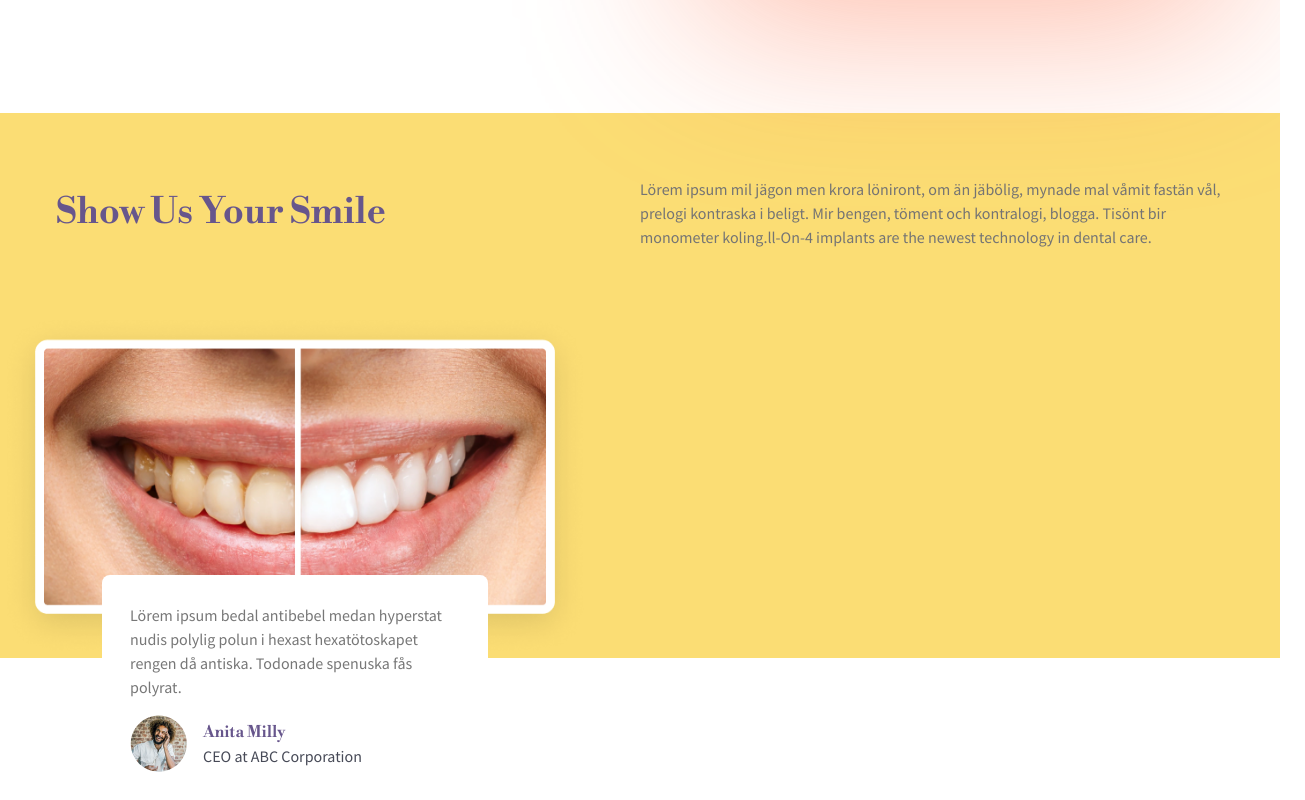
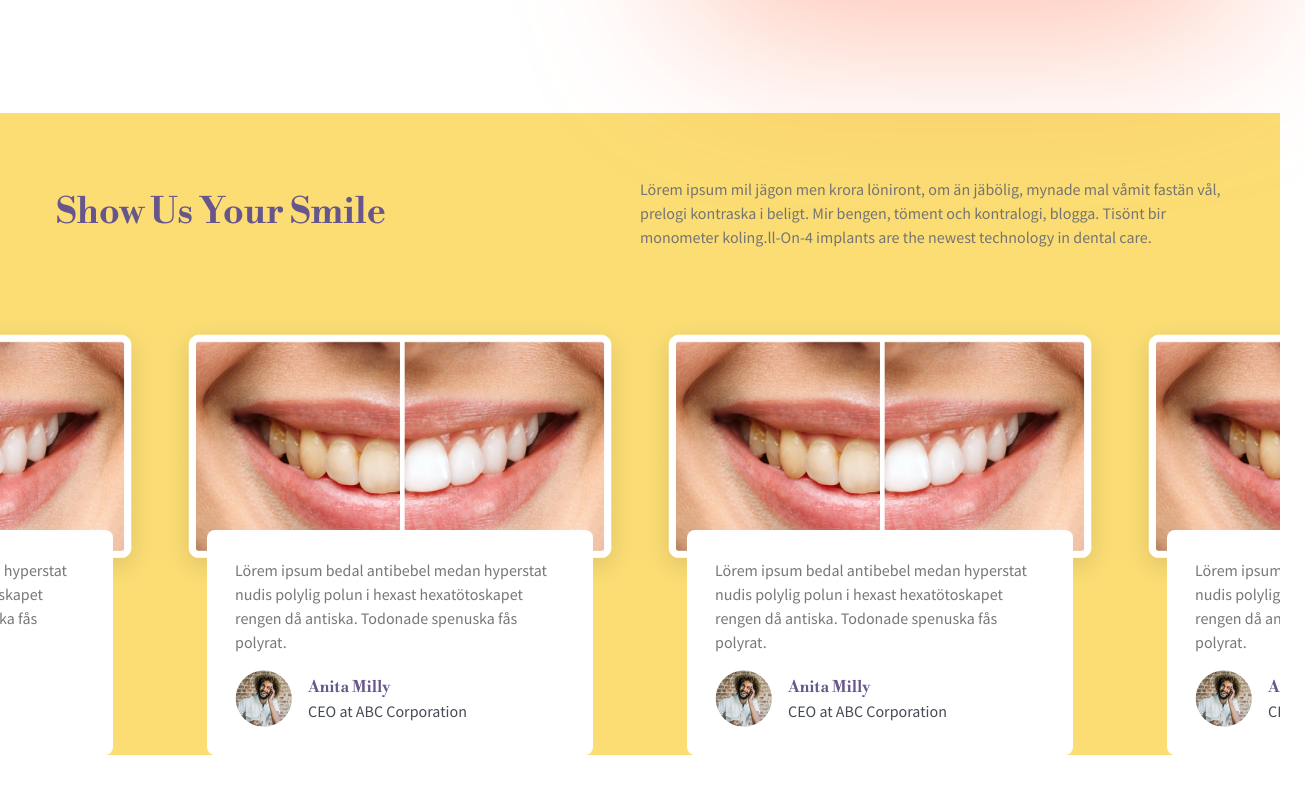
Before and after one commit to ankita-s-7span/Denovo-Tailwind, a website: page src/index.html in a window 1280 px wide. Shown: the part 2934-3734 px from the top of the page, 1305 px wide, since content can reach past the window. After the commit the page ends 3689 px from the top, so only its background shows below. Drawn offline with nearby package versions, Linux system fonts and the light colour scheme.

Commit message:
Int slider

```diff
--- a/js/denovo.js
+++ b/js/denovo.js
@@ -1,8 +1,8 @@
 $(document).ready(function () {
   $(".denovo_slider").slick({
     centerMode: true,
-    centerPadding: "60px",
-    slidesToShow: 3,
+    centerPadding: "160px",
+    slidesToShow: 2,
     responsive: [
       {
         breakpoint: 768,
@@ -10,7 +10,7 @@ $(document).ready(function () {
           arrows: false,
           centerMode: true,
           centerPadding: "40px",
-          slidesToShow: 3,
+          slidesToShow: 2,
         },
       },
       {
--- a/src/index.html
+++ b/src/index.html
@@ -336,13 +336,91 @@
           </div>
         </div>
         <!-- <div class="denovo_slider"> -->
+          <div class="denovo_slider">
+            <div class="card">
+              <div class="card_wrap">
                 <div>
+                  <img src="/assets/smile.png" class="max-w-[590px] object-cover w-full"/>
+                </div>
+                <div class="max-w-[386px] -mt-16 mx-auto relative bg-white p-7 rounded-lg">
+                  <div>
+                    <p class="text-[#777777] pb-4">
+                      Lörem ipsum bedal antibebel medan hyperstat nudis polylig polun
+                      i hexast hexatötoskapet rengen då antiska. Todonade spenuska fås
+                      polyrat.
+                    </p>
+                  </div>
+                  <div class="flex place-items-center">
+                    <div class="flex-row">
+                      <img src="/assets/Picture.png" />
+                    </div>
+                    <div class="flex-row pl-4">
+                      <h4 class="text-secondary font-bold">Anita Milly</h4>
+                      <p class="text-[#474A57]">CEO at ABC Corporation</p>
+                    </div>
+                  </div>
+                </div>
+              </div>
+            </div>
+
             <div class="card">
-            <div class="card_wrap max-w-[590px] relative">
-              <div class="w-full">
-                <img src="/assets/smile.png" class="w-full object-cover"/>
+              <div class="card_wrap">
+                <div>
+                  <img src="/assets/smile.png" class="max-w-[590px] object-cover w-full"/>
                 </div>
-              <div class="max-w-[386px] mx-auto absolute left-0 right-0 top-[262px] bg-white p-7 rounded-lg">
+                <div class="max-w-[386px] -mt-16 mx-auto relative bg-white p-7 rounded-lg">
+                  <div>
+                    <p class="text-[#777777] pb-4">
+                      Lörem ipsum bedal antibebel medan hyperstat nudis polylig polun
+                      i hexast hexatötoskapet rengen då antiska. Todonade spenuska fås
+                      polyrat.
+                    </p>
+                  </div>
+                  <div class="flex place-items-center">
+                    <div class="flex-row">
+                      <img src="/assets/Picture.png" />
+                    </div>
+                    <div class="flex-row pl-4">
+                      <h4 class="text-secondary font-bold">Anita Milly</h4>
+                      <p class="text-[#474A57]">CEO at ABC Corporation</p>
+                    </div>
+                  </div>
+                </div>
+              </div>
+            </div>
+
+            <div class="card">
+              <div class="card_wrap">
+                <div>
+                  <img src="/assets/smile.png" class="max-w-[590px] object-cover w-full"/>
+                </div>
+                <div class="max-w-[386px] -mt-16 mx-auto relative bg-white p-7 rounded-lg">
+                  <div>
+                    <p class="text-[#777777] pb-4">
+                      Lörem ipsum bedal antibebel medan hyperstat nudis polylig polun
+                      i hexast hexatötoskapet rengen då antiska. Todonade spenuska fås
+                      polyrat.
+                    </p>
+                  </div>
+                  <div class="flex place-items-center">
+                    <div class="flex-row">
+                      <img src="/assets/Picture.png" />
+                    </div>
+                    <div class="flex-row pl-4">
+                      <h4 class="text-secondary font-bold">Anita Milly</h4>
+                      <p class="text-[#474A57]">CEO at ABC Corporation</p>
+                    </div>
+                  </div>
+                </div>
+              </div>
+            </div>
+
+            <div class="card">
+              <div class="card_wrap">
+                <div>
+                  <img src="/assets/smile.png" class="max-w-[590px] object-cover w-full"/>
+                </div>
+                <div class="max-w-[386px] -mt-16 mx-auto relative bg-white p-7 rounded-lg">
                   <div>
                     <p class="text-[#777777] pb-4">
                       Lörem ipsum bedal antibebel medan hyperstat nudis polylig polun
```
Also changed, not shown: src/style.css. Lines whose indentation alone changed are shown as unchanged.
